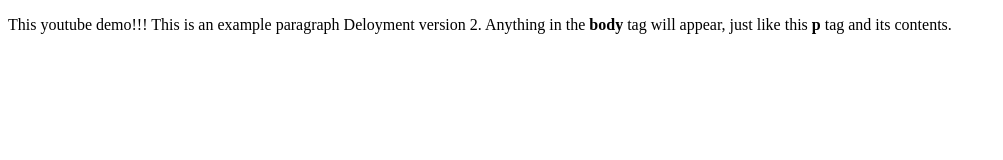
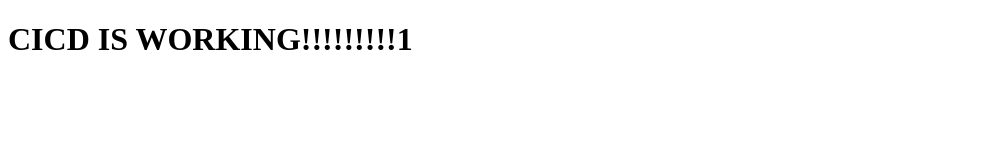
Before and after one commit to AnkithRBelavadi/test-cicd, a plain HTML site: page index.html in a window 1280 px wide. Shown: the whole page, without its empty margins (0-1003 px from the left). Drawn offline with Linux system fonts and the light colour scheme.

Commit message:
changes in index.html

```diff
--- a/index.html
+++ b/index.html
@@ -4,6 +4,6 @@
     <title>Welcome to Automated EC2 image builder V2 </title>
   </head>
   <body>
-    <p>This youtube demo!!! This is an example paragraph Deloyment version 2. Anything in the <strong>body</strong> tag will appear, just like this <strong>p</strong> tag and its contents.</p>
-  </body>
+<h1>CICD IS WORKING!!!!!!!!!1</h1>
+</body>
 </html>
```
